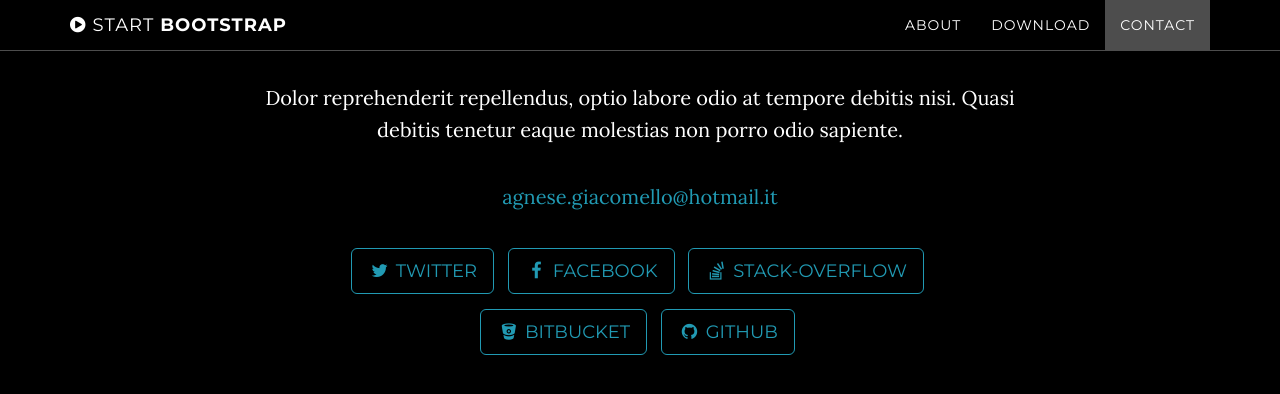
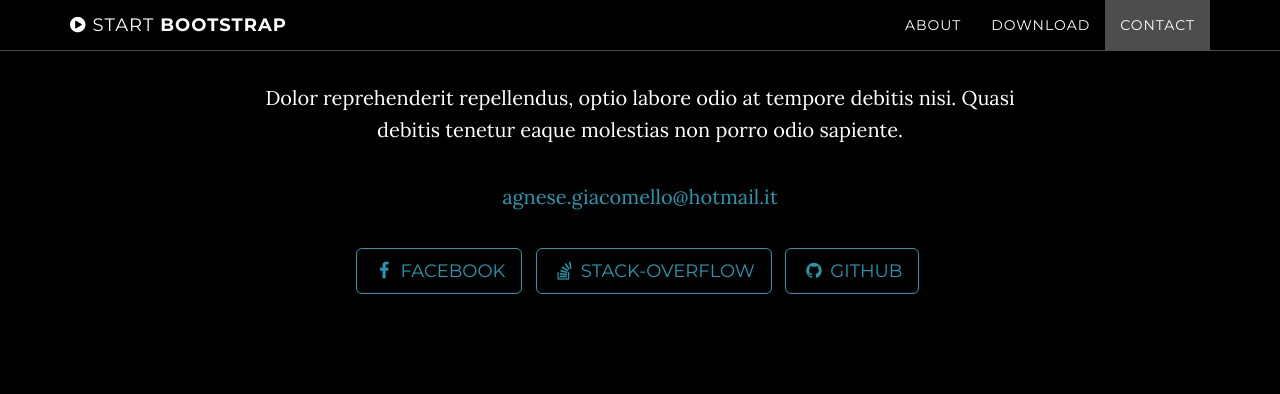
Before and after one commit to AgneseG/AgneseG.github.io, a Jekyll site: the page built from index.html, in a window 1280 px wide and 900 px high, scrolled down 2002 px. Shown: the top 394 px of the window. Built offline with Jekyll 4.4.1, drawn with Linux system fonts in a browser that asks for light colours.

Commit message:
Update _config.yml

```diff
--- a/_config.yml
+++ b/_config.yml
@@ -15,16 +15,12 @@
 
 # Social networks usernames (many more available: google-plus, flickr, dribbble, pinterest, instagram, tumblr, linkedin, etc.)
 social:
-  - title: twitter
-    url: https://twitter.com/SBootstrap
   - title: facebook
-    url:
+    url: https://www.facebook.com/agnese.giacomello
   - title: stack-overflow
-    url: http://stackoverflow.com/questions/tagged/jekyll
-  - title: bitbucket
-    url: http://bitbucket.org/jekyll
+    url: https://stackoverflow.com/users/10363916/agnese-giacomello
   - title: github
-    url: https://github.com/IronSummitMedia/startbootstrap
+    url: https://github.com/AgneseG
 
 # Build settings
 markdown: kramdown
```
